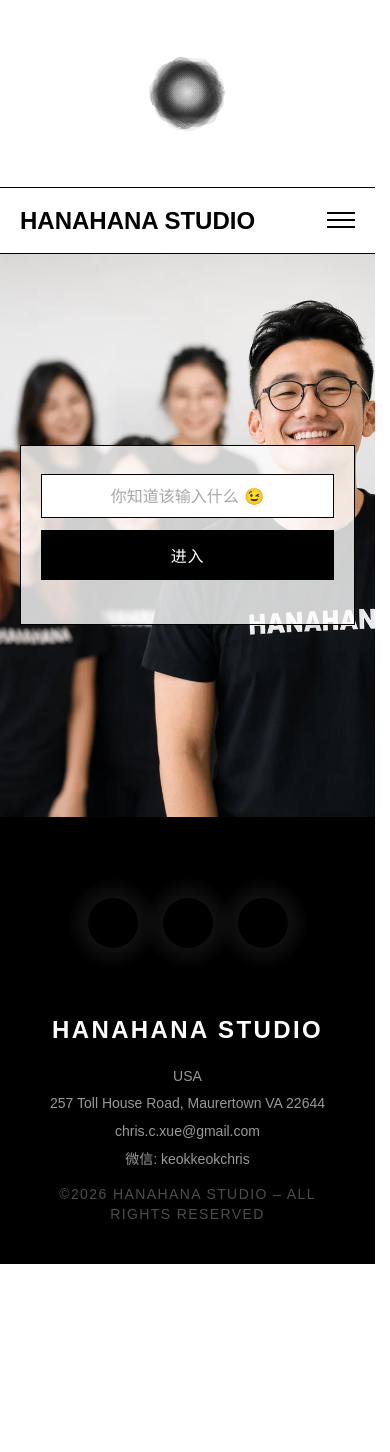
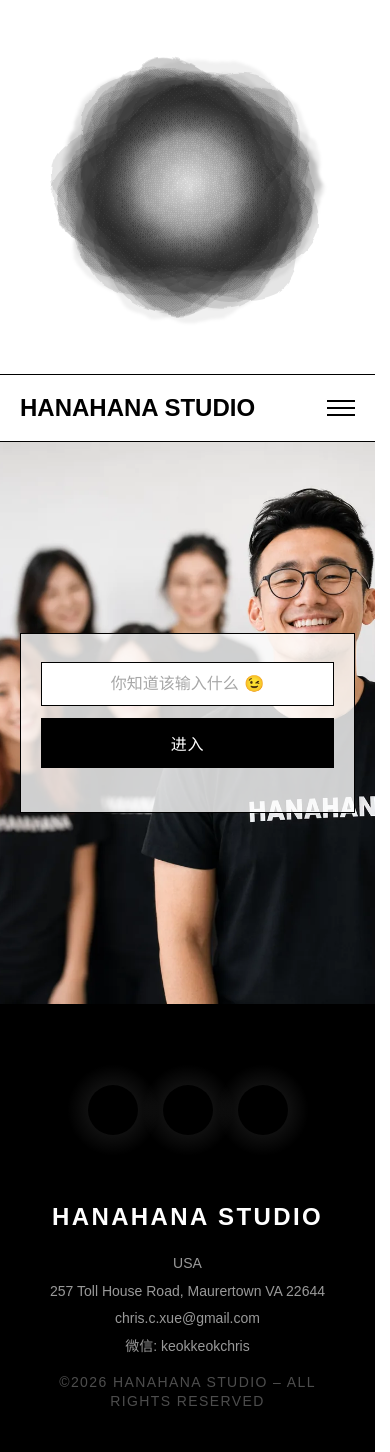
Before and after one commit to chriscxue/hanahana.studio, a Jekyll site: the page built from Member.html, in a window 390 px wide. Built offline with Jekyll 4.4.1, drawn with Linux system fonts in a browser that asks for light colours; some web fonts are replaced; before the commit the page ends 1264 px from its top, so only the background shows below that.

Commit message:
移动端header-left改成1:1、padding统一25px，删除480px断点的padding覆盖
Co-Authored-By: Claude Fable 5 <noreply@anthropic.com>

```diff
--- a/assets/css/shared.css
+++ b/assets/css/shared.css
@@ -65,8 +65,8 @@ body {
 
 @media (max-width: 768px) {
     .header-grid { grid-template-columns: 1fr; }
-    .header-left { border-right: none; border-bottom: 0.5px solid #000; padding: 24px 20px; justify-content: center; aspect-ratio: 2 / 1; }
-    /* 高度撑满header-left内容区（border-box下=视口宽/2−上下padding），宽度随1:1比例走，任何视口都不溢出，水平居中由justify-content完成 */
+    .header-left { border-right: none; border-bottom: 0.5px solid #000; padding: 25px; justify-content: center; aspect-ratio: 1 / 1; }
+    /* 高度撑满header-left内容区（border-box下=视口宽−上下padding），宽度随1:1比例走，任何视口都不溢出，水平居中由justify-content完成 */
     .logo { height: 100%; width: auto; aspect-ratio: 1 / 1; }
 
     .mobile-nav-bar { display: flex; align-items: center; justify-content: space-between; padding: 16px 20px; }
@@ -82,7 +82,3 @@ body {
     .footer-info p { font-size: 14px; }
     .footer-info .footer-name { font-size: 24px; }
 }
-
-@media (max-width: 480px) {
-    .header-left { padding: 48px 16px; }
-}
```
